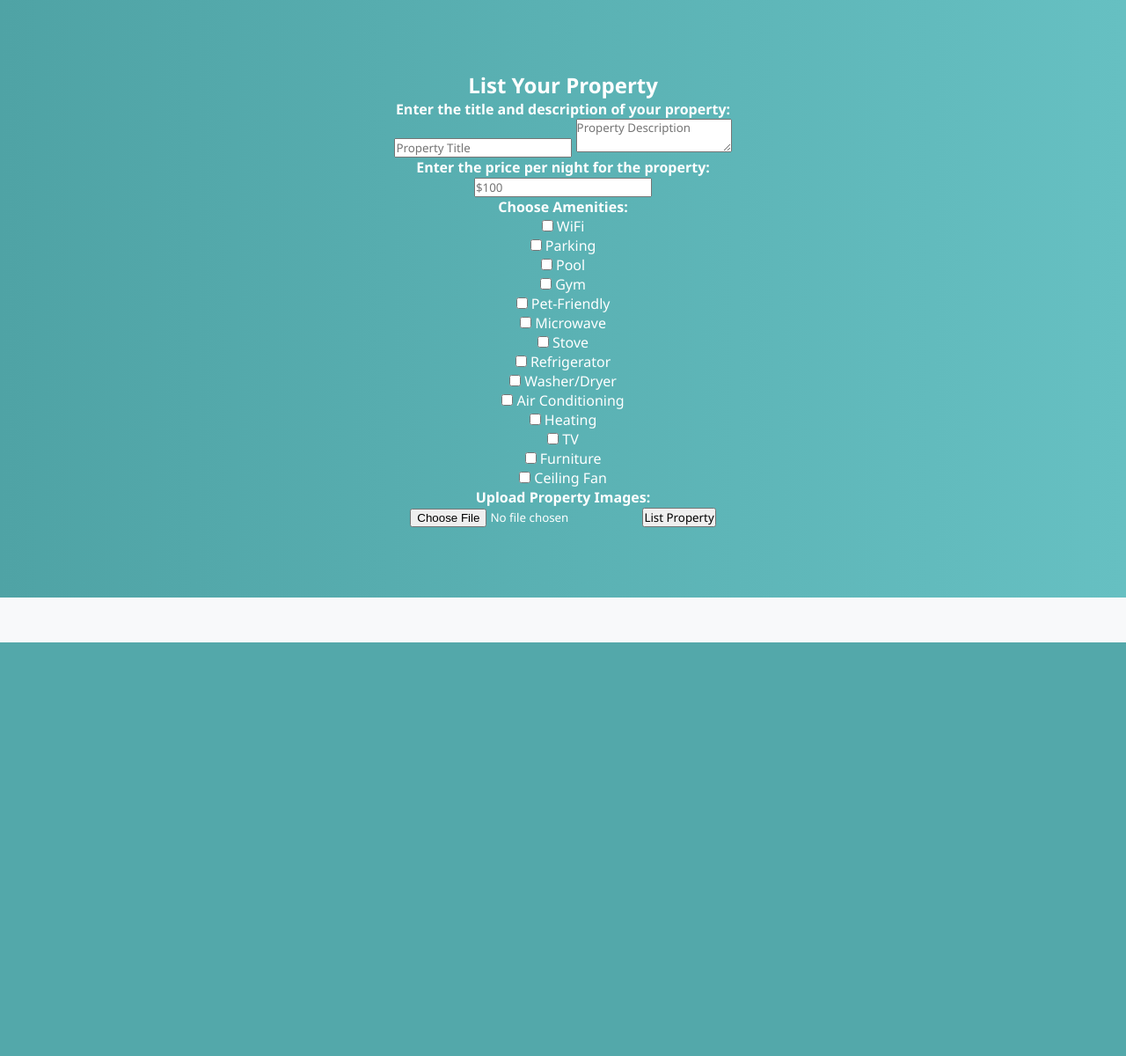
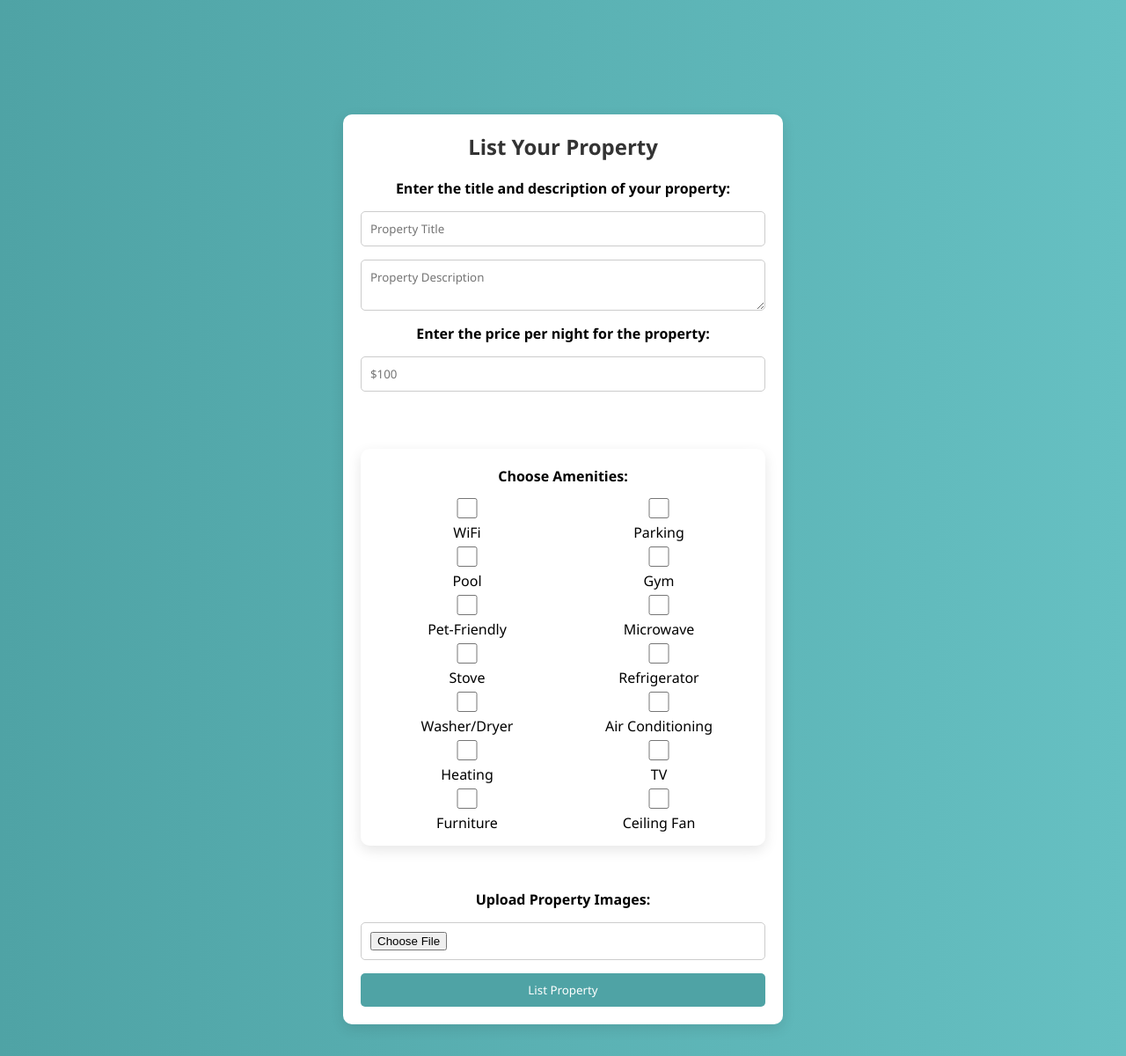
Before and after one commit to josejavierc13/Roomly, a Flask app: template website/templates/list-property.html in a window 1280 px wide. Shown: the part 70-1270 px from the top of the page at 88% size. Before the commit the page ends 800 px from the top, so only its background shows below. Run offline with Flask 3, Linux system fonts and the light colour scheme; the template is opened without the code that fills it, so the values that code supplies are empty.

Commit message:
Add styles for list property page layout

```diff
--- a/website/static/styles.css
+++ b/website/static/styles.css
@@ -232,6 +232,81 @@ footer {
     background: linear-gradient(to right, #4FA3A5, #66c0c2);
     height: 100vh;
 }
+/* List Property Page */
+.list-property-container {
+    max-width: 500px;
+    margin: 50px auto;
+    background-color: white;
+    padding: 20px;
+    border-radius: 10px;
+    box-shadow: 0 5px 15px rgba(0,0,0,0.1);
+}
+.list-property-container h2 {
+    margin-bottom: 20px;
+    text-align: center;
+    color: #333;
+}
+.list-property-container h4 {
+    margin-bottom: 15px;
+    color: #000000;
+}
+.list-property-container form {
+    display: flex;
+    flex-direction: column;
+}
+.list-property-container input, .list-property-container textarea {
+    padding: 10px;
+    margin-bottom: 15px;
+    border: 1px solid #ccc;
+    border-radius: 5px;
+    max-width: 100%;
+    min-height: 50%;
+    min-width: 100%;
+}
+.list-property-container input[type="file"] {
+    width: fit-content;
+    align-self: center;
+}
+
+.list-property-container button {
+    padding: 10px;
+    border: none;
+    background-color: #4FA3A5;
+    color: white;
+    border-radius: 5px;
+    cursor: pointer;
+}
+.list-property-background{
+    background: linear-gradient(to right, #4FA3A5, #66c0c2);
+    height: 1200px;
+}
+.list-property-container .checkbox-container {
+    display: grid;
+    grid-template-columns: repeat(2, minmax(180px, 1fr));
+    gap: 10px 16px;
+    width: 100%;
+}
+.list-property-container .checkbox-container h4 {
+    grid-column: 1 / -1;
+    margin-bottom: 4px;
+}
+.list-property-container .checkbox-container .amenity-item {
+    display: fit-content;
+    align-items: center;
+    gap: 15px;
+}
+.list-property-container .checkbox-container .amenity-item input {
+    width: 18px;
+    height: 18px;
+    margin: 0;
+    padding: 0;
+}
+.list-property-container .checkbox-container label {
+    color: #000;
+    font-size: 16px;
+    padding-top: 10px;
+}
+
 
 
 /* Responsive */
```
